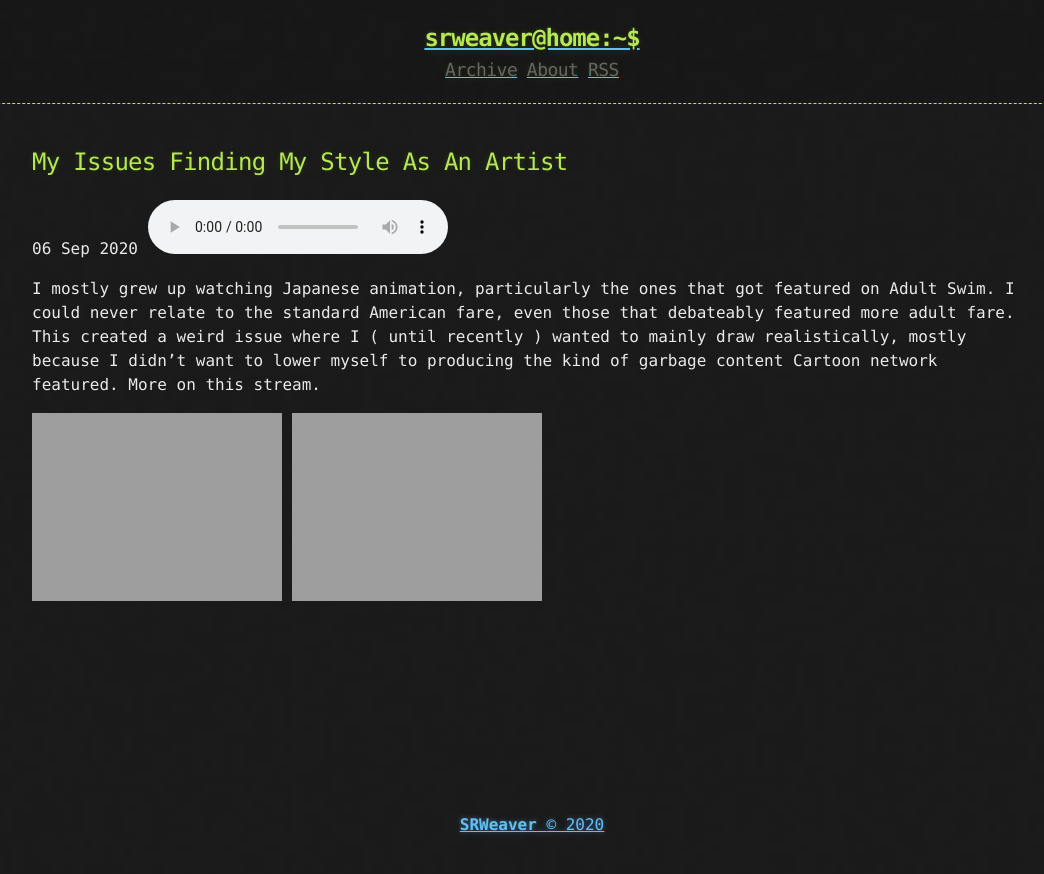
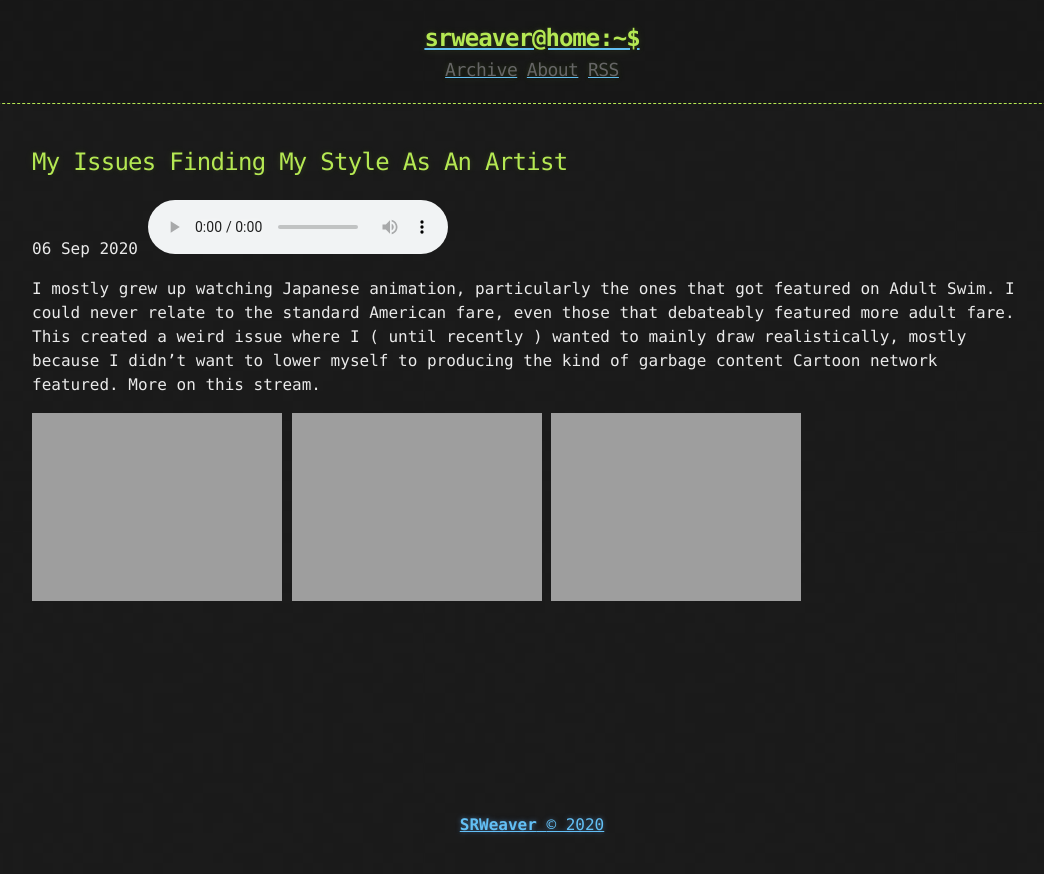
Before and after one commit to LWFlouisa/Weavercast, a Jekyll site: the page built from _posts/2020-09-06-myissuesfindingmystyleasanartist.md, in a window 1280 px wide. Shown: the top 874 px of the page, without its empty margins (108-1152 px from the left). Built offline with Jekyll 4.4.1, drawn with Linux system fonts in a browser that asks for light colours.

Commit message:
Update 2020-09-06-myissuesfindingmystyleasanartist.md

```diff
--- a/_posts/2020-09-06-myissuesfindingmystyleasanartist.md
+++ b/_posts/2020-09-06-myissuesfindingmystyleasanartist.md
@@ -11,5 +11,5 @@ I mostly grew up watching Japanese animation, particularly the ones that got fea
 <p>
 <img width="25%" src="https://lwflouisa.github.io/Weavercast/assets/drawings/Other/1q3HRZkuY6u8Uv53Wz01AwHSFNQzalemmBwylKbn.jpeg">
 <img width="25%" src="https://lwflouisa.github.io/Weavercast/assets/drawings/annabelle_by_otissalmoneus-daoie0u.jpg">
-<img width="25%" src="">
+<img width="25%" src="https://lwflouisa.github.io/Weavercast/assets/drawings/Other/IfJdgny8L7HF5evPTxxECFFyDlGcB2EeyxSi3CwK.jpeg">
 </p>
```
